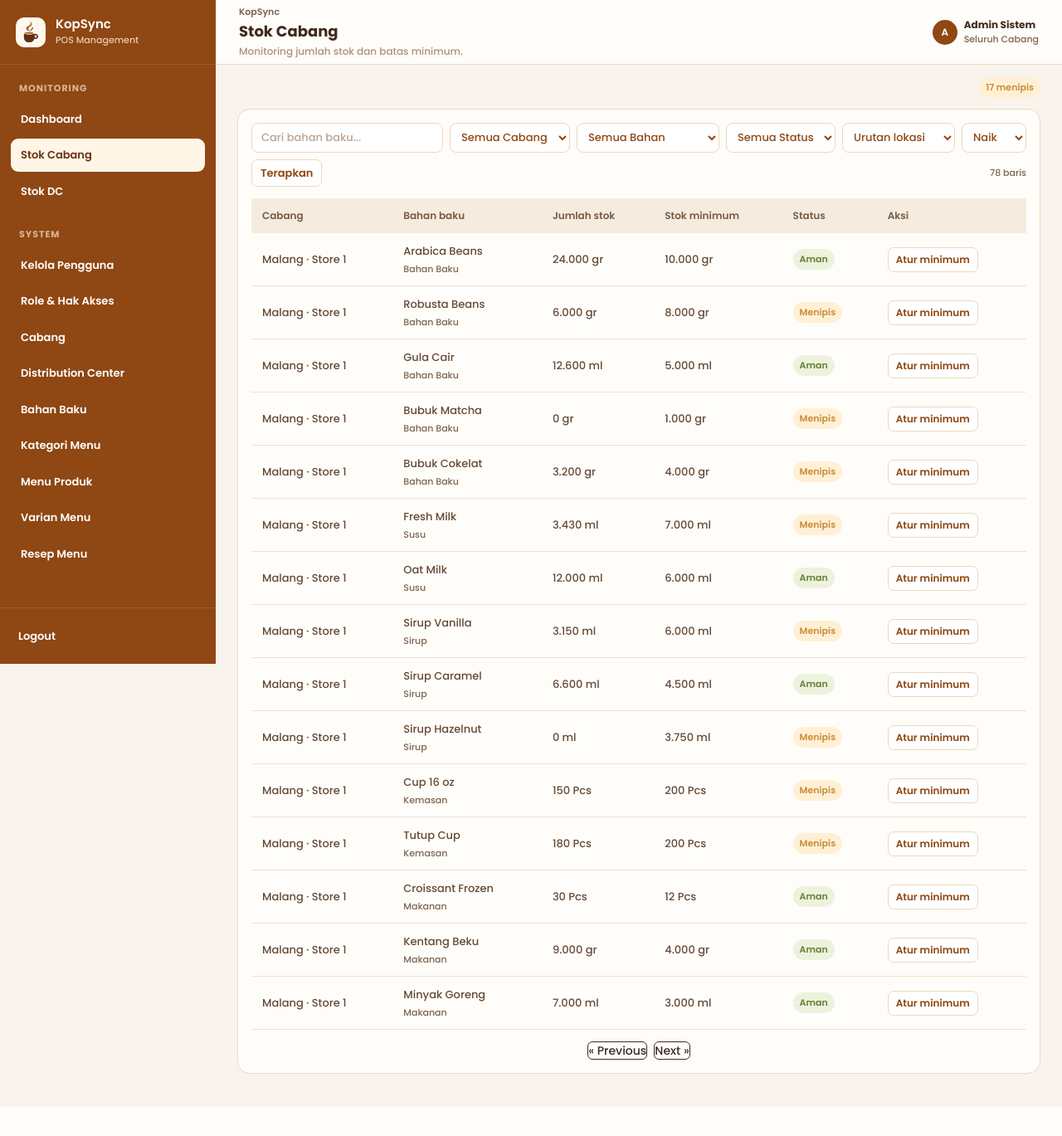
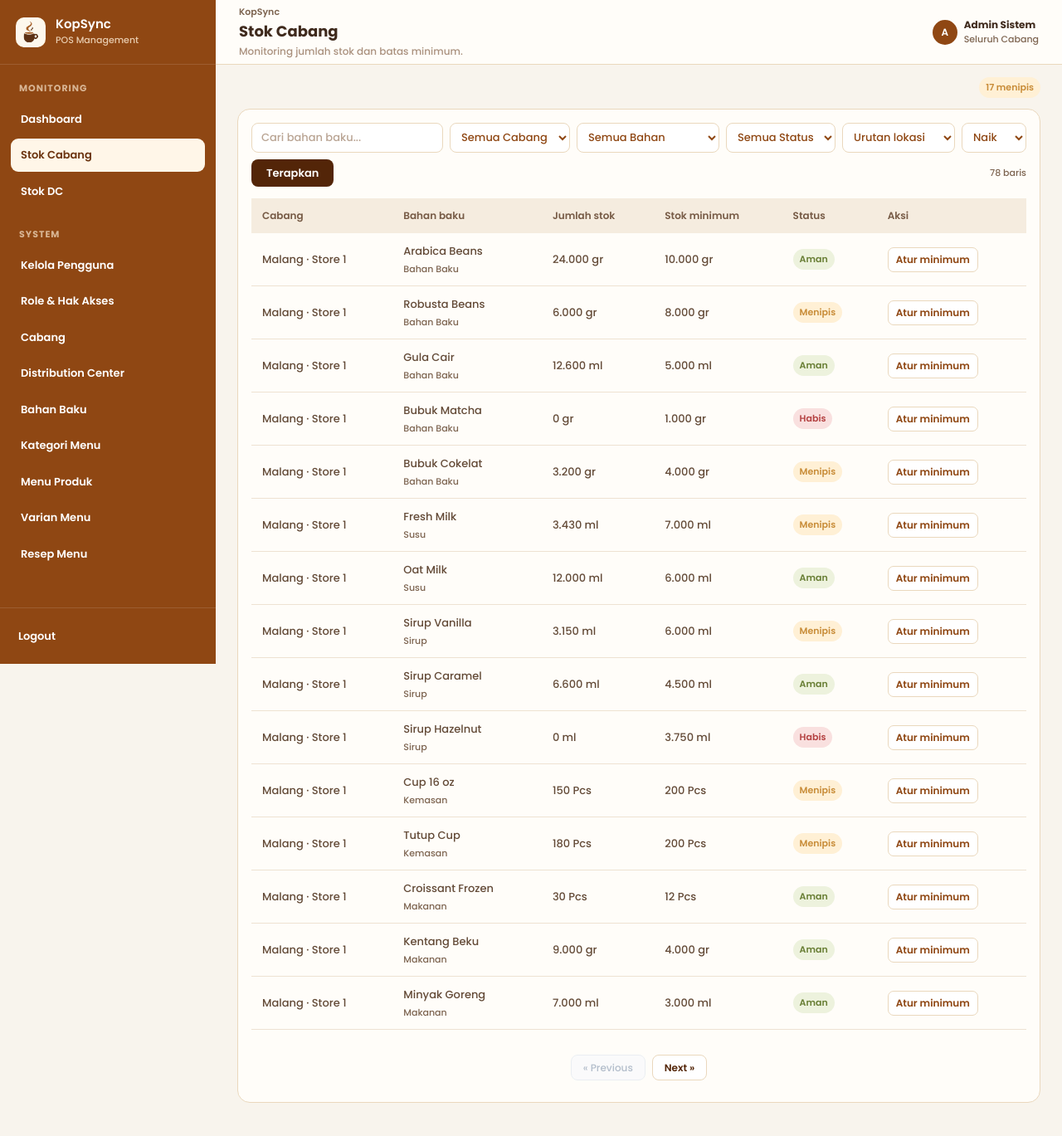
Before and after one commit to habyy-sans/PBL-Semester-5, a Laravel app: page /admin/stok-cabang in a window 1280 px wide. Shown: the whole page at 83% size. Before the commit the page ends 1294 px from the top, so only its background shows below. Run offline with Laravel 12, Linux system fonts and the light colour scheme; a user stored in the database is signed in; data comes from the database, SQL or seed files in the repository; style sheets or scripts are compiled from the project's sources.

Commit message:
fix: admin pagination, add status habis, add role description

```diff
--- a/app/Http/Controllers/Admin/MenuProdukController.php
+++ b/app/Http/Controllers/Admin/MenuProdukController.php
@@ -26,7 +26,7 @@ class MenuProdukController extends MasterDataController
         ],
         ['name' => 'nama_menu', 'label' => 'Nama menu', 'required' => true, 'max' => 150],
         ['name' => 'harga_jual', 'label' => 'Harga jual', 'type' => 'number', 'required' => true, 'min' => 0, 'step' => '0.01'],
-        ['name' => 'emoji', 'label' => 'Emoji', 'required' => false, 'max' => 16],
+        // ['name' => 'emoji', 'label' => 'Emoji', 'required' => false, 'max' => 16],
     ];
 
     protected array $columns = [
--- a/resources/css/ui-refinement.css
+++ b/resources/css/ui-refinement.css
@@ -516,3 +516,45 @@ body {
     background: #f4ece0;
     font-weight: var(--fw-medium);
 }
+
+/* Styling Pagination Admin KopSync */
+.admin-pagination {
+    display: flex;
+    justify-content: center;
+    margin-top: 20px;
+    padding: 10px 0;
+}
+
+.admin-pagination nav div a {
+    display: inline-flex;
+    align-items: center;
+    padding: 6px 14px;
+    font-size: 12px;
+    font-weight: 600;
+    color: var(--pos-brown-dark, #4A2C11) !important;
+    background-color: #ffffff;
+    border: 1px solid var(--pos-border, #e2e8f0);
+    border-radius: 8px;
+    text-decoration: none;
+    transition: all 0.2s ease;
+    cursor: pointer;
+}
+
+.admin-pagination nav div a:hover {
+    background-color: var(--pos-cream-bg, #fefbf3);
+    border-color: var(--pos-brown-dark, #4A2C11);
+}
+
+.admin-pagination nav div span {
+    display: inline-flex;
+    align-items: center;
+    padding: 6px 14px;
+    font-size: 12px;
+    font-weight: 500;
+    color: #94a3b8 !important;
+    background-color: #f8fafc;
+    border: 1px solid #e2e8f0;
+    border-radius: 8px;
+    cursor: not-allowed;
+    opacity: 0.7;
+}
--- a/resources/views/admin/master-data/index.blade.php
+++ b/resources/views/admin/master-data/index.blade.php
@@ -38,7 +38,7 @@
                     <option value="{{ $field }}" @selected($sort === $field)>{{ str($field)->replace('_', ' ')->title() }}</option>
                 @endforeach
             </select>
-            <button type="submit" class="outline-button">Terapkan</button>
+            <button class="primary-button" type="submit" style="background: var(--pos-brown-dark, #4A2C11); color: #ffffff; border: none; padding: 7px 18px; border-radius: 8px; font-weight: 600; cursor: pointer;">Terapkan</button>
             @if (request()->query())
                 <a class="admin-clear-filter" href="{{ route($routeName.'.index') }}">Reset</a>
             @endif
--- a/resources/views/admin/stok/index.blade.php
+++ b/resources/views/admin/stok/index.blade.php
@@ -51,9 +51,9 @@
                 <option value="asc" @selected($direction === 'asc')>Naik</option>
                 <option value="desc" @selected($direction === 'desc')>Turun</option>
             </select>
-            <button class="outline-button" type="submit">Terapkan</button>
+            <button class="primary-button" type="submit" style="background: var(--pos-brown-dark, #4A2C11); color: #ffffff; border: none; padding: 7px 18px; border-radius: 8px; font-weight: 600; cursor: pointer;">Terapkan</button>
             @if (request()->query())
-                <a class="admin-clear-filter" href="{{ $type === 'cabang' ? route('admin.stok-cabang.index') : route('admin.stok-dc.index') }}">Reset</a>
+                <a class="admin-clear-filter" href="{{ $type === 'cabang' ? route('admin.stok-cabang.index') : route('admin.stok-dc.index') }}" style="display: inline-flex; align-items: center; margin-left: 10px; color: #8C6239; font-size: 13px; font-weight: 500; text-decoration: underline; text-underline-offset: 3px;">Reset</a>
             @endif
             <span class="table-meta">{{ $stocks->total() }} baris</span>
         </form>
@@ -63,13 +63,17 @@
                 <thead><tr><th>{{ $type === 'cabang' ? 'Cabang' : 'Distribution Center' }}</th><th>Bahan baku</th><th>Jumlah stok</th><th>Stok minimum</th><th>Status</th><th>Aksi</th></tr></thead>
                 <tbody>
                     @forelse ($stocks as $stock)
-                        @php($low = (float) $stock->jumlah_stok < (float) $stock->stok_minimum)
+                        @php
+                            $qty = (float) $stock->jumlah_stok;
+                            $low = $qty < (float) $stock->stok_minimum;
+                            $empty = $qty <= 0;
+                        @endphp
                         <tr>
                             <td>{{ $type === 'cabang' ? $stock->cabang->nama_cabang : $stock->dc->nama_dc }}</td>
                             <td>{{ $stock->bahan->nama_bahan }} <small class="admin-secondary-line">{{ $stock->bahan->kategori }}</small></td>
                             <td>{{ number_format((float) $stock->jumlah_stok, fmod((float) $stock->jumlah_stok, 1) !== 0.0 ? 2 : 0, ',', '.') }} {{ $stock->bahan->satuan }}</td>
                             <td>{{ number_format((float) $stock->stok_minimum, fmod((float) $stock->stok_minimum, 1) !== 0.0 ? 2 : 0, ',', '.') }} {{ $stock->bahan->satuan }}</td>
-                            <td><span class="status {{ $low ? 'warning' : 'success' }}">{{ $low ? 'Menipis' : 'Aman' }}</span></td>
+                            <td><span class="status {{ $empty ? 'danger' : ($low ? 'warning' : 'success') }}">{{ $empty ? 'Habis' : ($low ? 'Menipis' : 'Aman') }}</span></td>
                             <td>
                                 <button
                                     class="outline-button admin-small-button"
```
Also changed, not shown: resources/views/admin/dashboard/index.blade.php (+9 -1 lines), resources/views/admin/roles/index.blade.php (+24 -6 lines).
